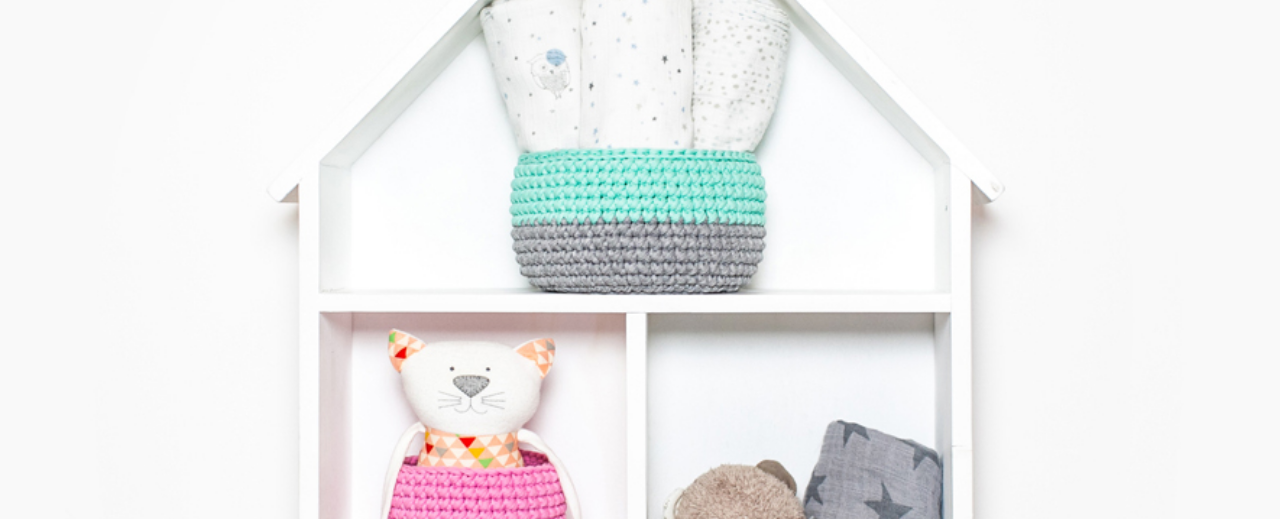
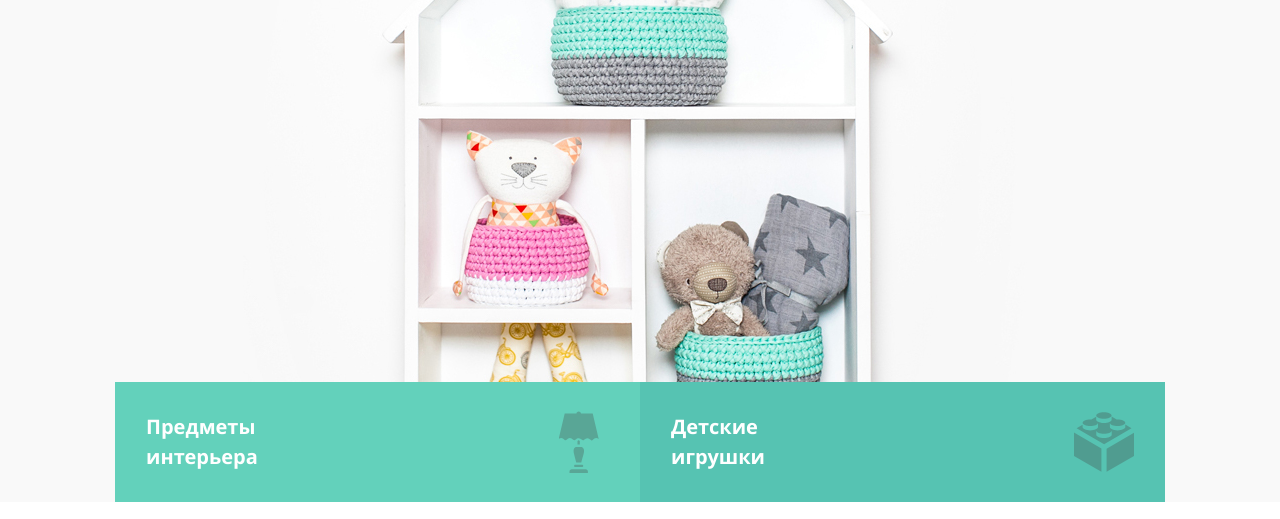
Before and after one commit to denyshutsal/Mishka-adaptive, a website: page source/index.html in a window 1280 px wide. Shown: the part 398-917 px from the top of the page. Drawn offline with nearby package versions, Linux system fonts and the light colour scheme; files that its build step writes are made by us from their sources.

Commit message:
changed the maximum width of the background image of the hero block

```diff
--- a/source/sass/blocks/_hero.scss
+++ b/source/sass/blocks/_hero.scss
@@ -16,6 +16,10 @@ hero
   flex-direction: column;
   justify-content: flex-end;
   align-items: center;
+
+  @include screen(md) {
+    padding: 0 50px;
+  }
 }
 
 .hero__title {
@@ -42,6 +46,10 @@ hero
     line-height: 50px;
   }
 
+  @include screen(lg) {
+    top: 170px;
+  }
+
   @include screen(xl) {
     margin-left: -330px;
     width: 660px;
@@ -53,12 +61,15 @@ hero
 .hero__img {
   z-index: 100;
   min-height: 300px;
+  max-width: 795px;
 }
 
 .hero__links-wrapper {
   width: 100%;
   display: flex;
   flex-direction: column;
+  margin-top: -50px;
+  z-index: 200;
 
   @include screen(md) {
     flex-direction: row;
```
